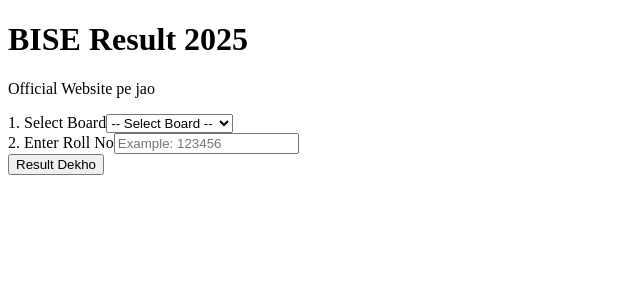
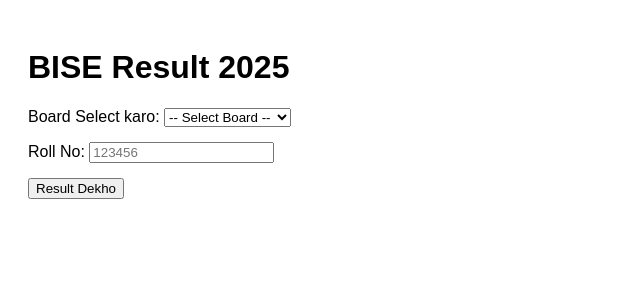
Before and after one commit to jerryjerry0622797-boop/Punjab-board-result-2026, a Next.js app: page / in a window 1280 px wide. Shown: the top 300 px of the page, without its empty margins (0-640 px from the left). Built offline with nearby package versions, Linux system fonts and the light colour scheme.

Commit message:
Update page.js

```diff
--- a/app/page.js
+++ b/app/page.js
@@ -20,52 +20,30 @@
   const handleSubmit = (e) => {
     e.preventDefault();
     if(!selectedBoard) return alert("Pehle Board select karo");
-
     const boardData = boards.find(b => b.name === selectedBoard);
-    window.open(boardData.url, '_blank');
+    window.open(boardData.url, '_blank'); // Official site naye tab me
   }
 
   return (
-    <main className="flex min-h-screen flex-col items-center justify-center p-4 bg-gradient-to-br from-blue-500 to-indigo-600">
-      <div className="w-full max-w-md bg-white rounded-2xl shadow-2xl p-8">
-        <h1 className="text-3xl font-bold text-center mb-2 text-gray-800">BISE Result 2025</h1>
-        <p className="text-center text-gray-500 mb-6">Official Website pe jao</p>
+    <main style={{padding: '20px', fontFamily: 'Arial'}}>
+      <h1>BISE Result 2025</h1>
 
-        <form onSubmit={handleSubmit} className="space-y-5">
+      <form onSubmit={handleSubmit}>
+        <div style={{marginBottom: '15px'}}>
+          <label>Board Select karo: </label>
+          <select value={selectedBoard} onChange={(e) => setSelectedBoard(e.target.value)} required>
+            <option value="">-- Select Board --</option>
+            {boards.map((board) => <option key={board.name}>{board.name}</option>)}
+          </select>
+        </div>
 
-          <div>
-            <label className="block text-sm font-semibold text-gray-700 mb-2">1. Select Board</label>
-            <select
-              value={selectedBoard}
-              onChange={(e) => setSelectedBoard(e.target.value)}
-              required
-              className="w-full p-3 border-2 border-gray-200 rounded-lg focus:border-blue-500 focus:ring-0 outline-none"
-            >
-              <option value="">-- Select Board --</option>
-              {boards.map((board) => (
-                <option key={board.name} value={board.name}>{board.name}</option>
-              ))}
-            </select>
-          </div>
+        <div style={{marginBottom: '15px'}}>
+          <label>Roll No: </label>
+          <input type="text" value={rollNo} onChange={(e) => setRollNo(e.target.value)} required placeholder="123456" />
+        </div>
 
-          <div>
-            <label className="block text-sm font-semibold text-gray-700 mb-2">2. Enter Roll No</label>
-            <input
-              type="text"
-              value={rollNo}
-              onChange={(e) => setRollNo(e.target.value)}
-              required
-              placeholder="Example: 123456"
-              className="w-full p-3 border-2 border-gray-200 rounded-lg focus:border-blue-500 focus:ring-0 outline-none"
-            />
-          </div>
-
-          <button type="submit" className="w-full bg-blue-600 text-white p-3 rounded-lg font-bold text-lg hover:bg-blue-700 transition duration-300 shadow-md">
-            Result Dekho
-          </button>
-
-        </form>
-      </div>
+        <button type="submit">Result Dekho</button>
+      </form>
     </main>
   );
 }
```
